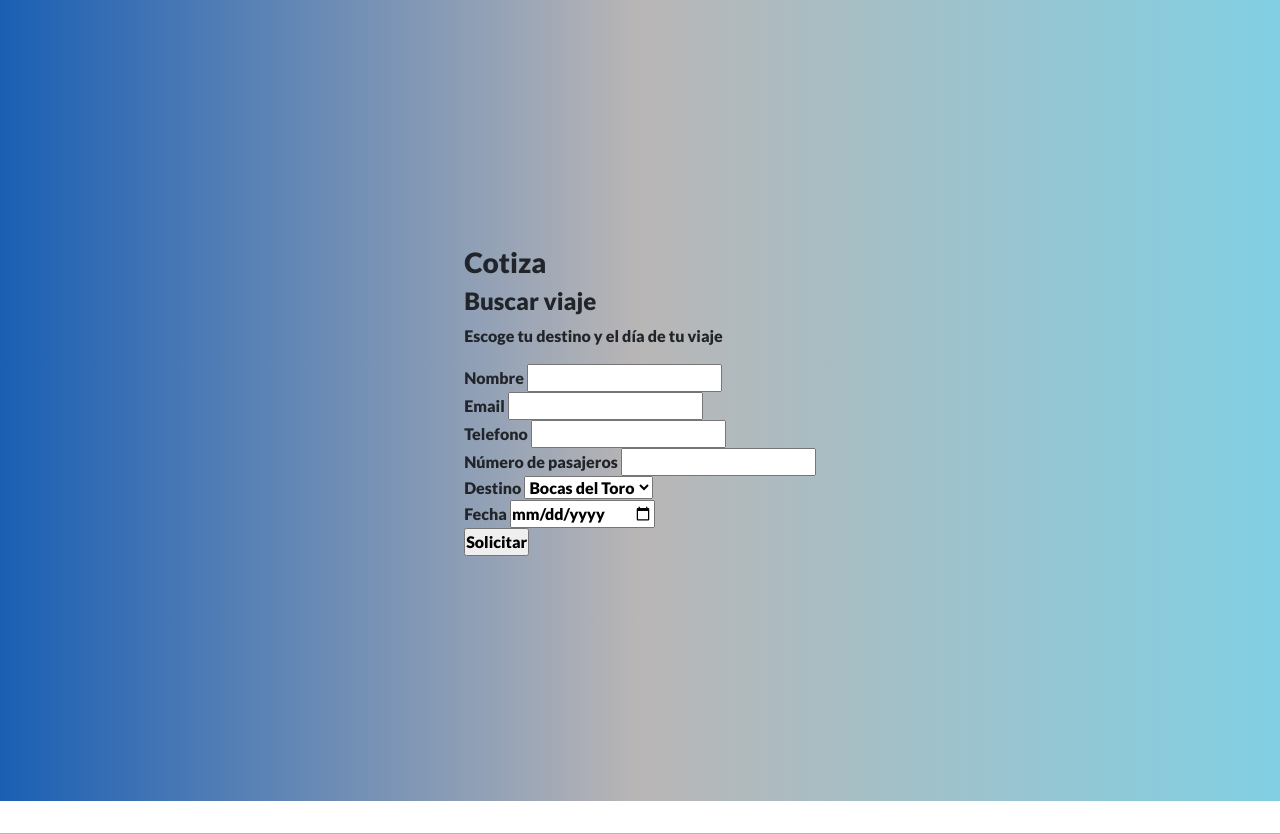
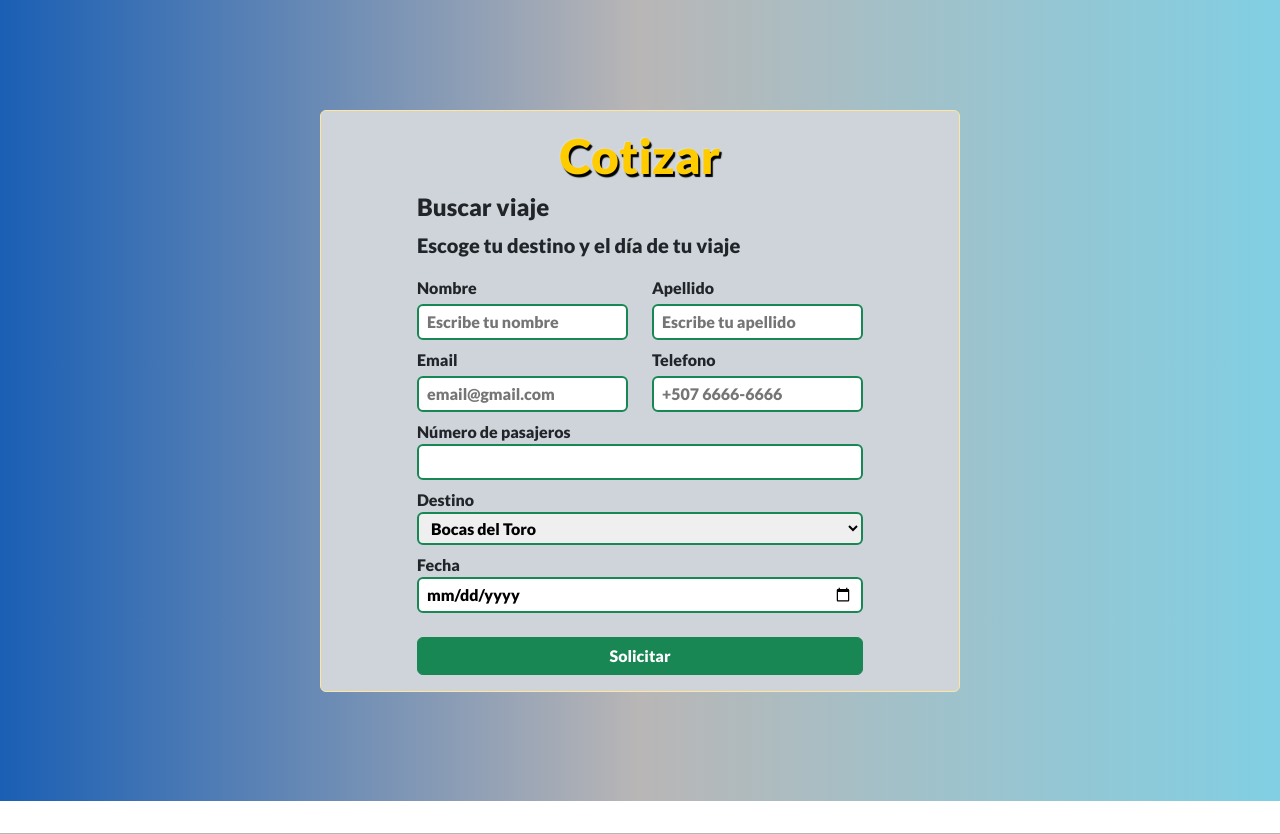
Before and after one commit to David-Josue-Murillo/AgenciaDeViajes_ConocePanama, a PHP site: page / in a window 1280 px wide. Shown: the part 1667-2501 px from the top of the page. Run offline with PHP 8.4, Linux system fonts and the light colour scheme.

Commit message:
estilo a formulario

```diff
--- a/index.php
+++ b/index.php
@@ -5,53 +5,64 @@
 
     <!-- Cotización y reserva -->
     <section class="section__cotizacion bg__general">
+        <div class="container-fluid bg-dark-subtle w-50 border border-warning-subtle rounded px-5 py-3">
+            <section class="d-flex justify-content-center">
+                <h3 class="text-4xl text-prim">Cotizar</h3>
+            </section>
+
+            <section class="d-flex justify-content-center flex-column w-100 m-auto px-5">
                 <div>
-            <div>
-                <h3>Cotiza</h3>
+                    <h4 class="text-1xl text-dark">Buscar viaje</h4>
+                    <p class="fs-5 text-dark">Escoge tu destino y el día de tu viaje</p>
                 </div>
 
                 <div>
-                <h4>Buscar viaje</h4>
-                <p>Escoge tu destino y el día de tu viaje</p>
-
                     <form action="">
-                    <div>
+                        <div class="d-flex justify-content-between mb-2">
+                            <div class="d-flex flex-column gap-1">
                                 <label for="nombre">Nombre</label>
-                        <input type="text" name="nombre">
+                                <input type="text" class="border border-2 border-success rounded px-2 py-1" name="nombre" placeholder="Escribe tu nombre">
+                            </div>
+                            <div class="d-flex flex-column gap-1">
+                                <label for="apellido">Apellido</label>
+                                <input type="text" class="border border-2 border-success rounded px-2 py-1" name="apellido" placeholder="Escribe tu apellido">
+                            </div>
                         </div>
 
-                    <div>
+                        <div class="d-flex justify-content-between mb-2">
+                            <div class="d-flex flex-column gap-1">
                                 <label for="email">Email</label>
-                        <input type="email" name="email">
+                                <input type="email" class="border border-2 border-success rounded px-2 py-1" name="email" placeholder="email@gmail.com">
+                            </div>
+                            <div class="d-flex flex-column gap-1">
+                                <label for="telefono">Telefono</label>
+                                <input type="tel" class="border border-2 border-success rounded px-2 py-1" name="telefono" placeholder="+507 6666-6666">
+                            </div>
                         </div>
 
-                    <div>
-                        <label for="telefono">Telefono</label>
-                        <input type="tel" name="telefono">
+                        <div class="d-flex flex-column mb-2">
+                            <label for="pasajeros">Número de pasajeros</label>
+                            <input type="number" class="border border-2 border-success rounded px-2 py-1" name="pasajeros">
                         </div>
 
-                    <div>
-                        <label for="pasajeros">Número de pasajeros</label>
-                        <input type="number" name="pasajeros">
-                    </div>
-
-                    <div>
+                        <div class="d-flex flex-column mb-2">
                             <label for="destino">Destino</label>
-                        <select name="destino">
+                            <select name="destino" class="border border-2 border-success rounded px-2 py-1">
                                 <option value="Bocas del Toro">Bocas del Toro</option>
                                 <option value="Isla Contadora">Isla Contadora</option>
                                 <option value="Isla Taboga">Isla Taboga</option>
                             </select>
                         </div>
 
-                    <div>
+                        <div class="d-flex flex-column mb-4">
                             <label for="fecha">Fecha</label>
-                        <input type="date" name="fecha">
+                            <input type="date" class="border border-2 border-success rounded px-2 py-1" name="fecha">
                         </div>
 
-                    <input type="submit" value="Solicitar">
+                        <input type="submit" value="Solicitar" class="btn btn-success w-100">
                     </form>
                 </div>
+            </section>
         </div>
     </section>
 </main>
```
Lines whose indentation alone changed are shown as unchanged.
